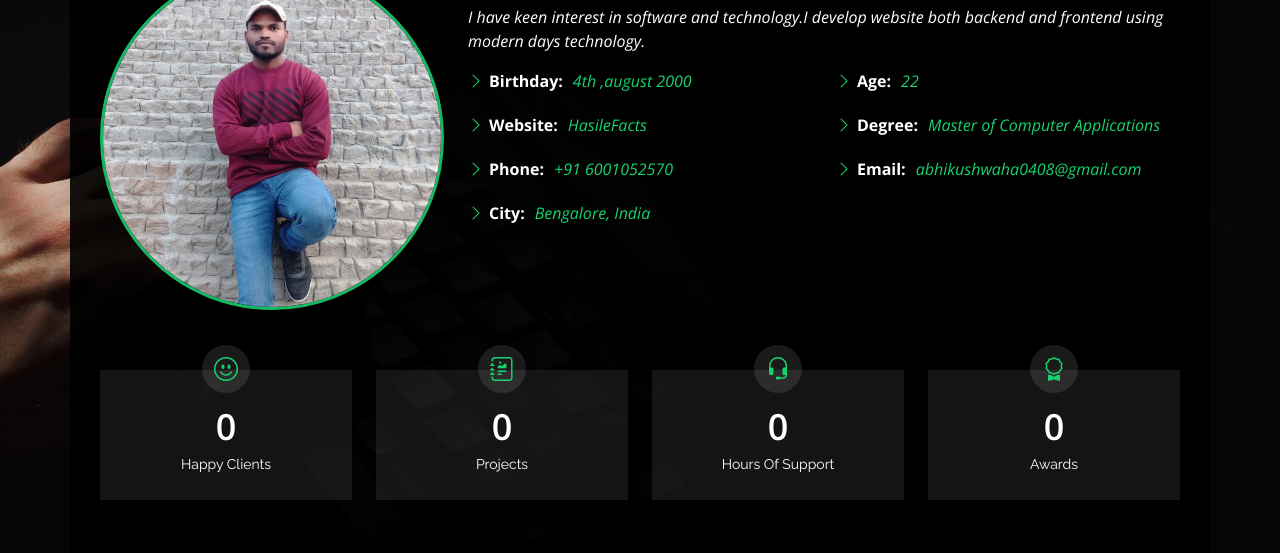
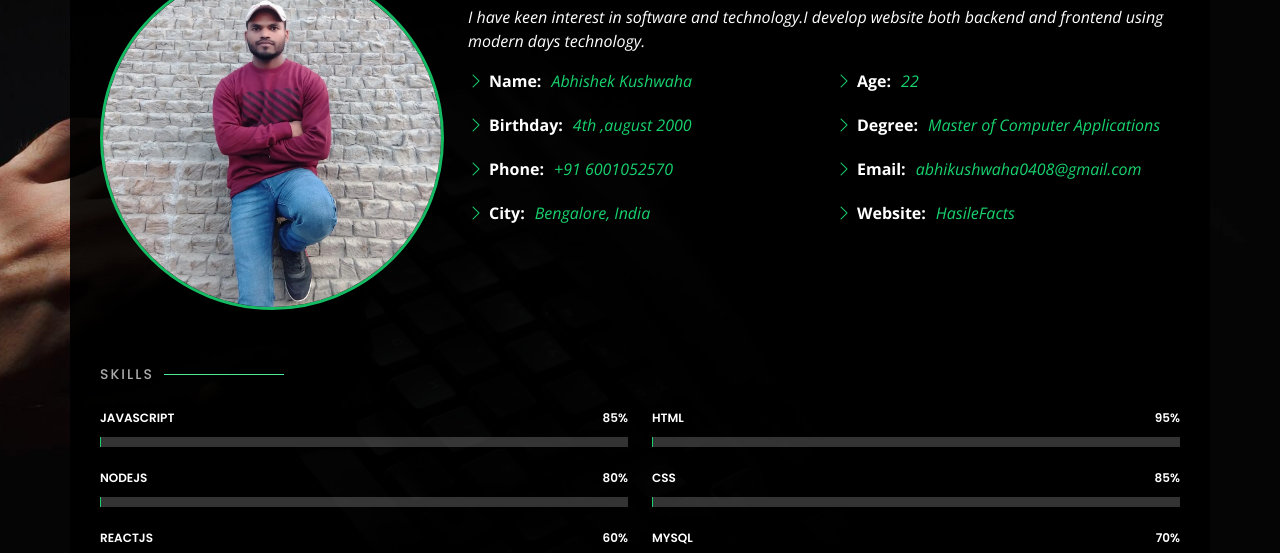
Before and after one commit to AKBUA/abhi-portfolio.github.io, a plain HTML site: page index.html in a window 1280 px wide. Both pictures are taken after a click on the link "About". Shown: the part 247-800 px from the top of the page. Drawn offline with nearby package versions, Linux system fonts and the light colour scheme.

Commit message:
added name and corrected some mistakes

```diff
--- a/index.html
+++ b/index.html
@@ -86,12 +86,11 @@
             <div class="row">
               <div class="col-lg-6">
                 <ul>
+                <li><i class="bi bi-chevron-right"></i> <strong>Name:</strong>
+                    <span><i>Abhishek Kushwaha</i></span></li>
                   <li><i class="bi bi-chevron-right"></i> <strong>Birthday:</strong>
                     <span><i>4th ,august 2000</i></span></li>
-                  <li><i class="bi bi-chevron-right"></i> <strong>Website:</strong>
-                    <span><i><a
-                          href="https://www.youtube.com/@hasilefactsfactscomedy7018">HasileFacts
-                        </a></i></span></li>
+
                   <li><i class="bi bi-chevron-right"></i> <strong>Phone:</strong>
                     <span><i><a href="tel:+91 600105270">+91 6001052570</a></i></span></li>
                   <li><i class="bi bi-chevron-right"></i> <strong>City:</strong>
@@ -106,6 +105,10 @@
                         of Computer Applications</span></i> </li>
                   <li><i class="bi bi-chevron-right"></i> <strong>Email:</strong>
                     <span><a href="mailto:abhikushwaha0408@gmail.com"><i>abhikushwaha0408@gmail.com</i></a></span></li>
+                 <li><i class="bi bi-chevron-right"></i> <strong>Website:</strong>
+                    <span><i><a
+                          href="https://www.youtube.com/@hasilefactsfactscomedy7018">HasileFacts
+                        </a></i></span></li>
                 </ul>
               </div>
             </div>
@@ -115,49 +118,7 @@
         </div>
 
       </div>
-      <div class="counts container">
 
-        <div class="row">
-
-          <div class="col-lg-3 col-md-6">
-            <div class="count-box">
-              <i class="bi bi-emoji-smile"></i>
-              <span data-purecounter-start="0" data-purecounter-end="0"
-                data-purecounter-duration="1" class="purecounter"></span>
-              <p>Happy Clients</p>
-            </div>
-          </div>
-
-          <div class="col-lg-3 col-md-6 mt-5 mt-md-0">
-            <div class="count-box">
-              <i class="bi bi-journal-richtext"></i>
-              <span data-purecounter-start="0" data-purecounter-end="0"
-                data-purecounter-duration="1" class="purecounter"></span>
-              <p>Projects</p>
-            </div>
-          </div>
-
-          <div class="col-lg-3 col-md-6 mt-5 mt-lg-0">
-            <div class="count-box">
-              <i class="bi bi-headset"></i>
-              <span data-purecounter-start="0" data-purecounter-end="0"
-                data-purecounter-duration="1" class="purecounter"></span>
-              <p>Hours Of Support</p>
-            </div>
-          </div>
-
-          <div class="col-lg-3 col-md-6 mt-5 mt-lg-0">
-            <div class="count-box">
-              <i class="bi bi-award"></i>
-              <span data-purecounter-start="0" data-purecounter-end="0"
-                data-purecounter-duration="1" class="purecounter"></span>
-              <p>Awards</p>
-            </div>
-          </div>
-
-        </div>
-
-      </div>
       <div class="skills container">
 
         <div class="section-title">
@@ -402,7 +363,7 @@
                 <ul>
                   <li>This API user could make 5 types of calls GET, PUT, PATCH, POST & DELETE. Express.Js Server and
                     MongoDB database was used to make it in the backend.It served data of various organisms</li>
-                  <li>Creating CRUD APIs using validation,authentication using packages such as JWT,express-validator,JOI,bcrypt and use of multer pckages for file uploads etc</li>
+                  <li>Creating CRUD APIs using validation,authentication using packages such as JWT,express-validator,JOI,bcrypt and use of multer packages for file uploads etc</li>
                   <li>Creating realtime web Application using websockets</li>
 
                 </ul>
```
